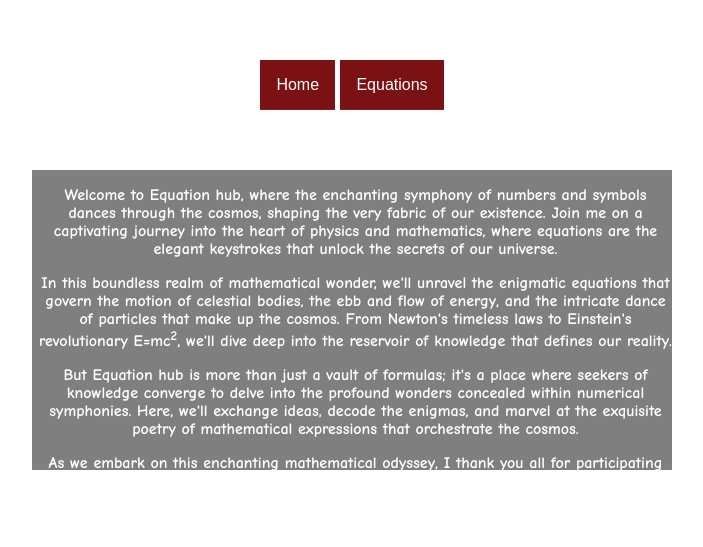
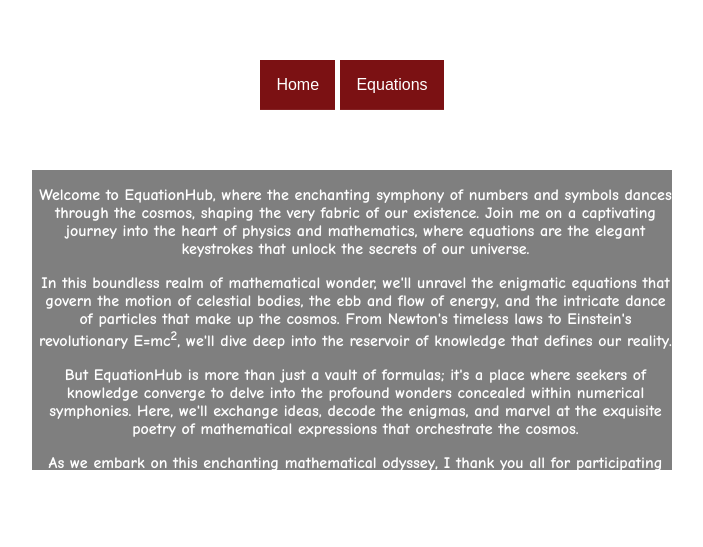
Before and after one commit to equationhub/home, a plain HTML site: page index.html in a window 1280 px wide. Shown: the part 135-682 px from the top of the page, without its empty margins (288-991 px from the left). Drawn offline with Linux system fonts and the light colour scheme.

Commit message:
Update index.html

```diff
--- a/index.html
+++ b/index.html
@@ -3,7 +3,7 @@
 	<meta charset="UTF-8" />
     <meta name="viewport" content="width=device-width, initial-scale=1.0" />
 	<link rel="stylesheet" href="./styles.css" />
-	<title>Equation hub</title>
+	<title>EquationHub</title>
 	</head>
 
 
@@ -35,16 +35,16 @@
   </div>
 </div>
 <div class="Intro">
-<h1 class="hintro"><em><strong><font face="Comic Sans MS" color="#ffffff">"Equation hub"</strong></em></h1>
+<h1 class="hintro"><em><strong><font face="Comic Sans MS" color="#ffffff">EquationHub</strong></em></h1>
 </div>
 <div class="scrollable-content">
   <p class="intro" ><font face="Comic Sans MS" color="#ffffff"><b>
-Welcome to Equation hub, where the enchanting symphony of numbers and symbols dances through the cosmos, shaping the very fabric of our existence. Join me on a captivating journey into the heart of physics and mathematics, where equations are the elegant keystrokes that unlock the secrets of our universe.
+Welcome to EquationHub, where the enchanting symphony of numbers and symbols dances through the cosmos, shaping the very fabric of our existence. Join me on a captivating journey into the heart of physics and mathematics, where equations are the elegant keystrokes that unlock the secrets of our universe.
 </b></p>
 <p class="intro" ><font face="Comic Sans MS" color="#ffffff"><b>
 In this boundless realm of mathematical wonder, we'll unravel the enigmatic equations that govern the motion of celestial bodies, the ebb and flow of energy, and the intricate dance of particles that make up the cosmos. From Newton's timeless laws to Einstein's revolutionary E=mc<sup>2</sup>, we'll dive deep into the reservoir of knowledge that defines our reality.
 <p class="intro" ><font face="Comic Sans MS" color="#ffffff"><b>
-But Equation hub is more than just a vault of formulas; it's a place where seekers of knowledge converge to delve into the profound wonders concealed within numerical symphonies. Here, we'll exchange ideas, decode the enigmas, and marvel at the exquisite poetry of mathematical expressions that orchestrate the cosmos.
+But EquationHub is more than just a vault of formulas; it's a place where seekers of knowledge converge to delve into the profound wonders concealed within numerical symphonies. Here, we'll exchange ideas, decode the enigmas, and marvel at the exquisite poetry of mathematical expressions that orchestrate the cosmos.
 </b></p>
 <p class="intro" ><font face="Comic Sans MS" color="#ffffff"><b>
 As we embark on this enchanting mathematical odyssey, I thank you all for participating with me in this exciting journey. Together, we'll uncover the extraordinary within the ordinary, unveiling the profound significance of equations that govern you, me, and this whole magnificent universe. So, fasten your seatbelts, fellow explorers of the mathematical cosmos – our adventure begins now!
```
